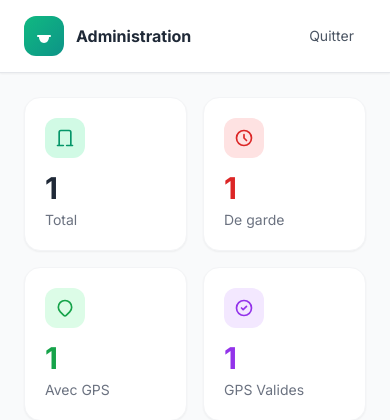
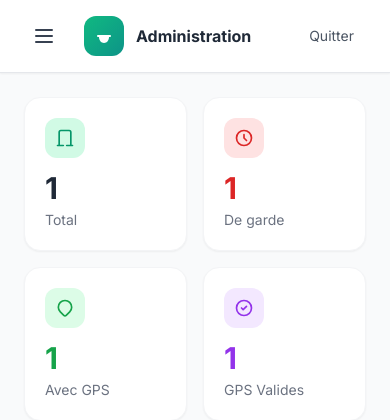
Before and after one commit to moa-digitalagency/PhramaGA, a Flask app: page /admin/ in a window 390 px wide. Shown: the top 420 px of the page. Run offline with Flask 3, Linux system fonts and the light colour scheme; a user stored in the database is signed in; tables that the repository leaves empty hold one stand-in row (values such as "Sample post"); some libraries are stand-ins or nearby versions.

Commit message:
Add mobile navigation menu to admin dashboard for easier browsing
Update dashboard template to include a toggleable hamburger menu and overlay for mobile users, ensuring full navigation functionality.

Replit-Commit-Author: Agent
Replit-Commit-Session-Id: 5c6021c4-bbd8-476f-bf39-458242cc5c48
Replit-Commit-Checkpoint-Type: full_checkpoint
Replit-Commit-Event-Id: a3796c9b-97a3-43e0-bf09-55f1151f1895
Replit-Commit-Screenshot-Url: https://storage.googleapis.com/screenshot-production-us-central1/09e17be4-e216-4b00-8681-2b4c5b42b1b6/5c6021c4-bbd8-476f-bf39-458242cc5c48/83sziQr
Replit-Helium-Checkpoint-Created: true

```diff
--- a/templates/admin/dashboard.html
+++ b/templates/admin/dashboard.html
@@ -58,7 +58,7 @@
 </head>
 <body class="bg-gray-50 min-h-screen">
     <div class="flex">
-        <aside class="w-72 sidebar-gradient min-h-screen sticky top-0 hidden lg:flex flex-col">
+        <aside id="sidebar" class="w-72 sidebar-gradient min-h-screen sticky top-0 hidden lg:flex flex-col lg:relative fixed inset-y-0 left-0 z-40 lg:z-auto transform -translate-x-full lg:translate-x-0 transition-transform duration-300">
             <div class="p-6 border-b border-white/20">
                 <div class="flex items-center gap-4">
                     <div class="w-12 h-12 bg-white/20 rounded-xl flex items-center justify-center backdrop-blur-sm">
@@ -216,10 +216,17 @@
             </div>
         </aside>
 
+        <div id="sidebarOverlay" class="hidden fixed inset-0 bg-black/50 z-30 lg:hidden" onclick="toggleSidebar()"></div>
+
         <main class="flex-1 min-h-screen">
             <header class="bg-white border-b shadow-sm sticky top-0 z-50">
                 <div class="px-6 py-4 flex items-center justify-between">
                     <div class="lg:hidden flex items-center gap-3">
+                        <button onclick="toggleSidebar()" class="p-2 hover:bg-gray-100 rounded-lg transition mr-2">
+                            <svg class="w-6 h-6 text-gray-700" fill="none" stroke="currentColor" viewBox="0 0 24 24">
+                                <path stroke-linecap="round" stroke-linejoin="round" stroke-width="2" d="M4 6h16M4 12h16M4 18h16"/>
+                            </svg>
+                        </button>
                         <div class="w-10 h-10 bg-gradient-to-br from-emerald-500 to-teal-600 rounded-xl flex items-center justify-center">
                             <svg class="w-6 h-6 text-white" viewBox="0 0 24 24" fill="white">
                                 <path d="M7 12h10v1c0 3-2 6-5 6s-5-3-5-6v-1z"/>
@@ -1440,7 +1447,27 @@
             }
         }
 
+        function toggleSidebar() {
+            const sidebar = document.getElementById('sidebar');
+            const overlay = document.getElementById('sidebarOverlay');
+            sidebar.classList.toggle('-translate-x-full');
+            overlay.classList.toggle('hidden');
+        }
+
+        // Close sidebar when clicking on a menu item
         document.addEventListener('DOMContentLoaded', function() {
+            const menuItems = document.querySelectorAll('aside a, .admin-tab-btn');
+            menuItems.forEach(item => {
+                item.addEventListener('click', function() {
+                    const sidebar = document.getElementById('sidebar');
+                    const overlay = document.getElementById('sidebarOverlay');
+                    if (window.innerWidth < 1024) {
+                        sidebar.classList.add('-translate-x-full');
+                        overlay.classList.add('hidden');
+                    }
+                });
+            });
+
             // Check for hash in URL to switch to correct tab
             const hash = window.location.hash.replace('#', '');
             if (hash && document.getElementById('tab-' + hash)) {
```
